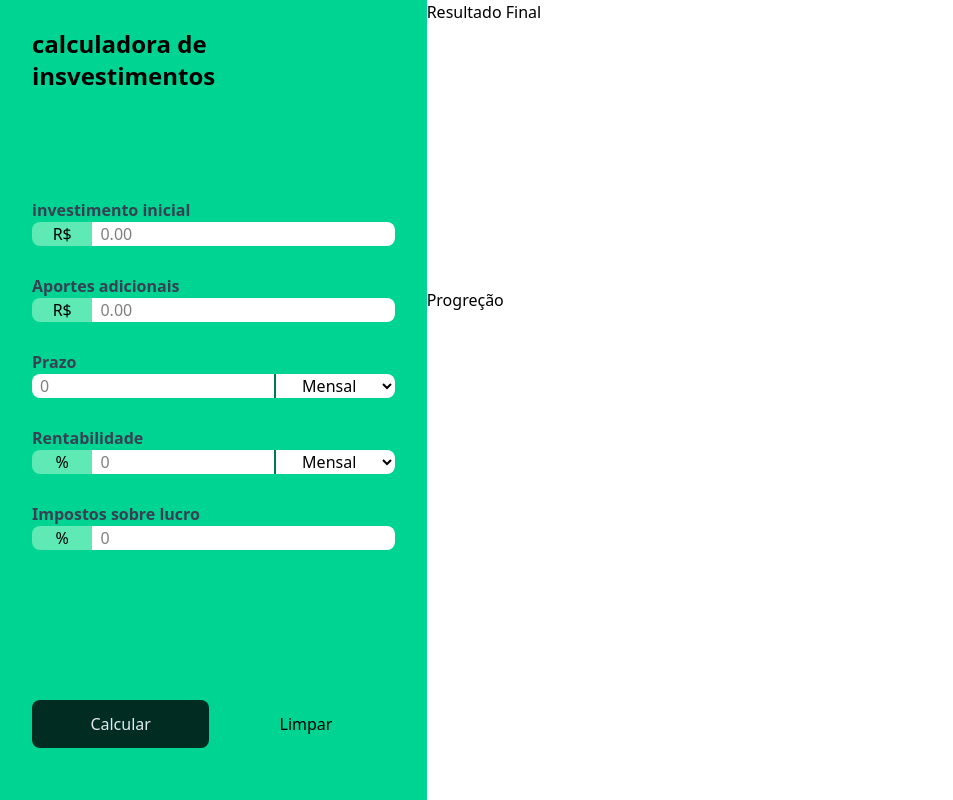
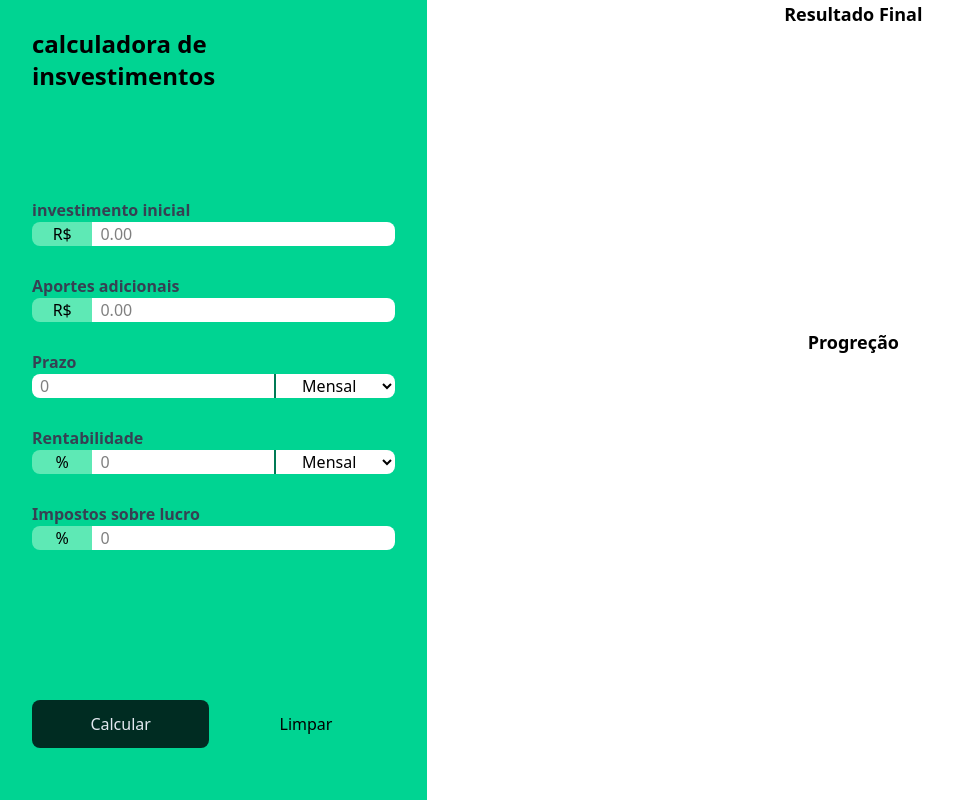
Before and after one commit to PPedroAmaral/calculadoraInvestimentos, a website built with Vite: page index.html in a window 1280 px wide. Shown: the whole page, without its empty margins (0-953 px from the left). Built offline with nearby package versions, Linux system fonts and the light colour scheme.

Commit message:
layout graficos

```diff
--- a/index.html
+++ b/index.html
@@ -81,16 +81,16 @@
     </div>
   </aside>
 
-  <main class=" h-full">
+  <main class="row-span-2 col-span-2">
     <!-- Resultados -->
-    <section id="charts-conteiner">
-      <div class="h-[36dvh]">
-        <p>Resultado Final</p>
+    <section id="charts-conteiner" class="h-full">
+      <div class="h-[36%] flex flex-col items-center">
+        <p class="font-bold text-lg">Resultado Final</p>
         <canvas id="final-money-distribuition"></canvas>
       </div>
 
-      <div class="h-[56dvh]">
-        <p>Progreção</p>
+      <div class="h-[56%] flex flex-col items-center pt-10">
+        <p class="font-bold text-lg">Progreção</p>
         <canvas  id="progression"></canvas>
       </div>
     </section>
```
